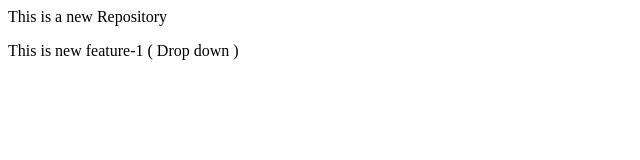
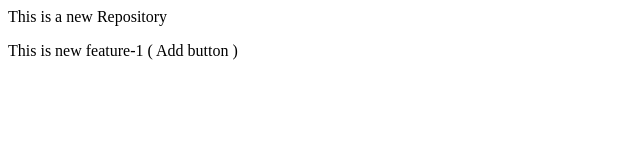
Before and after one commit to sivam0812/LocalRepo, a plain HTML site: page index.html in a window 1280 px wide. Shown: the full height of the page, 0-640 px from the left. Drawn offline with Linux system fonts and the light colour scheme.

Commit message:
add button

```diff
--- a/index.html
+++ b/index.html
@@ -1,2 +1,2 @@
 <p> This is a new Repository </p>
-<p> This is new feature-1 ( Drop down )</p>
+<p> This is new feature-1 ( Add button )</p>
```
